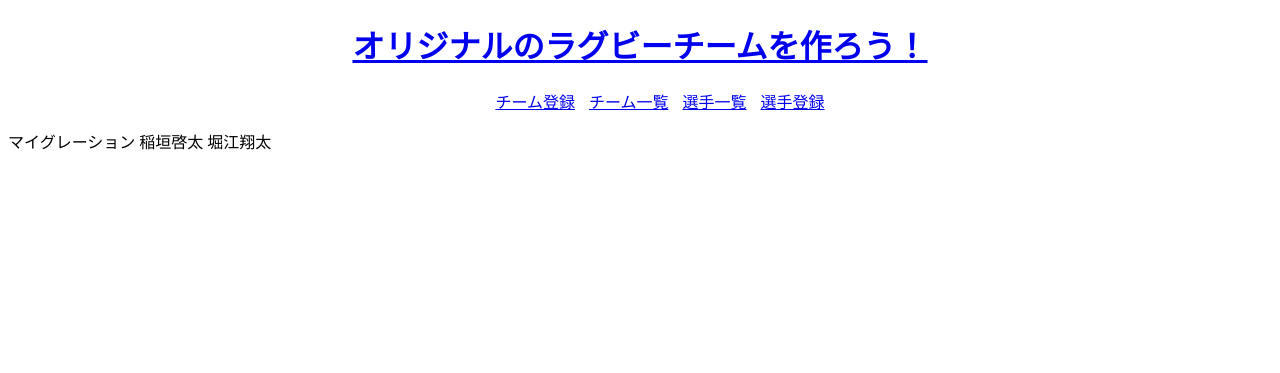
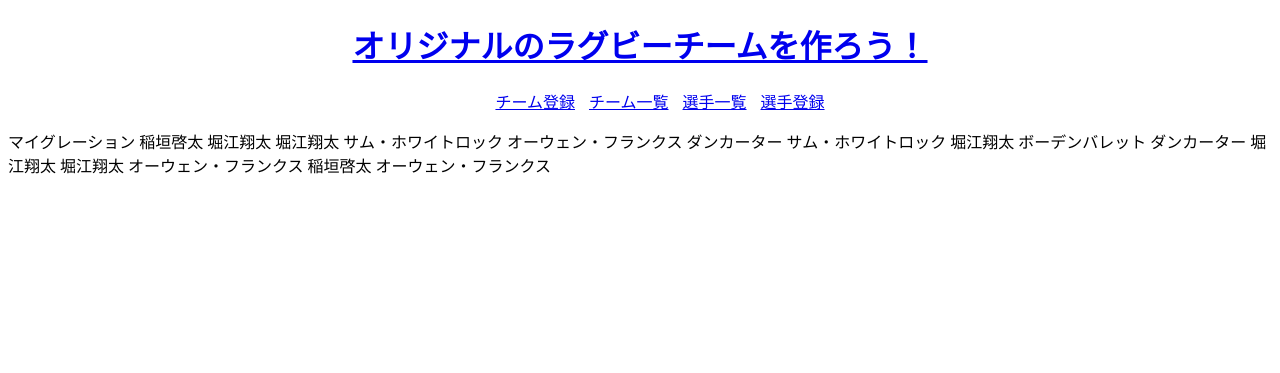
Before and after one commit to nicemiddle/rugby-team-create, a Django app: page /rugby_team_create/team_detail/5 in a window 1280 px wide. Shown: the top 373 px of the page. Run offline with Django 3.2, Linux system fonts and the light colour scheme; data comes from the database, SQL or seed files in the repository; both versions use the stored data as it was after the commit.

Commit message:
Teamモデルに新しいField追加

```diff
--- a/rugby_team_create/models.py
+++ b/rugby_team_create/models.py
@@ -12,10 +12,21 @@ class Player(models.Model):
 class Team(models.Model):
     name = models.CharField('チーム名', max_length=225)
     creater_name = models.CharField('製作者名', max_length=225, null=True)
-    PR1 = models.ForeignKey(Player, verbose_name='左プロップ', on_delete=models.PROTECT, related_name='PR1_player')
-    HO = models.ForeignKey(Player, verbose_name='フッカー', on_delete=models.PROTECT, related_name='HO_player')
-    PR2 = models.ForeignKey(Player, verbose_name='右プロップ', on_delete=models.PROTECT, related_name='PR2_player')
-    LO1 = models.ForeignKey(Player, verbose_name='左ロック', on_delete=models.PROTECT, related_name='LO1_player')
+    PR1 = models.ForeignKey(Player, verbose_name='左プロップ', on_delete=models.PROTECT, related_name='PR1_player', null=True, blank=True)
+    HO = models.ForeignKey(Player, verbose_name='フッカー', on_delete=models.PROTECT, related_name='HO_player', null=True, blank=True)
+    PR2 = models.ForeignKey(Player, verbose_name='右プロップ', on_delete=models.PROTECT, related_name='PR2_player', null=True, blank=True)
+    LO1 = models.ForeignKey(Player, verbose_name='左ロック', on_delete=models.PROTECT, related_name='LO1_player', null=True, blank=True)
+    LO2 = models.ForeignKey(Player, verbose_name='右ロック', on_delete=models.PROTECT, related_name='LO2_player', null=True, blank=True)
+    FL1 = models.ForeignKey(Player, verbose_name='左フランカー', on_delete=models.PROTECT, related_name='FL1_player', null=True, blank=True)
+    FL2 = models.ForeignKey(Player, verbose_name='右フランカー', on_delete=models.PROTECT, related_name='FL2_player', null=True, blank=True)
+    NO8 = models.ForeignKey(Player, verbose_name='ナンバーエイト', on_delete=models.PROTECT, related_name='NO8_player', null=True, blank=True)
+    SH = models.ForeignKey(Player, verbose_name='スクラムハーフ', on_delete=models.PROTECT, related_name='SH_player', null=True, blank=True)
+    SO = models.ForeignKey(Player, verbose_name='スタンドオフ', on_delete=models.PROTECT, related_name='SO_player', null=True, blank=True)
+    WTB1 = models.ForeignKey(Player, verbose_name='左ウイング', on_delete=models.PROTECT, related_name='WTB1_player', null=True, blank=True)
+    CTB1 = models.ForeignKey(Player, verbose_name='左センター', on_delete=models.PROTECT, related_name='CTB1_player', null=True, blank=True)
+    CTB2 = models.ForeignKey(Player, verbose_name='右センター', on_delete=models.PROTECT, related_name='CTB2_player', null=True, blank=True)
+    WTB2 = models.ForeignKey(Player, verbose_name='右ウイング', on_delete=models.PROTECT, related_name='WTB2_player', null=True, blank=True)
+    FB = models.ForeignKey(Player, verbose_name='フルバック', on_delete=models.PROTECT, related_name='FB_player', null=True, blank=True)
 
     def __str__(self):
         return self.name
--- a/rugby_team_create/templates/rugby_team_create/team_detail.html
+++ b/rugby_team_create/templates/rugby_team_create/team_detail.html
@@ -6,4 +6,17 @@
 {{team.name}}
 {{team.PR1}}
 {{team.HO}}
+{{team.PR2}}
+{{team.LO1}}
+{{team.LO2}}
+{{team.FL1}}
+{{team.FL2}}
+{{team.NO8}}
+{{team.SH}}
+{{team.SO}}
+{{team.WTB1}}
+{{team.CTB1}}
+{{team.CTB2}}
+{{team.WTB2}}
+{{team.FB}}
 {% endblock %}
```
Also changed, not shown: db.sqlite3, rugby_team_create/migrations/0003_auto_20200411_1721.py (added).
